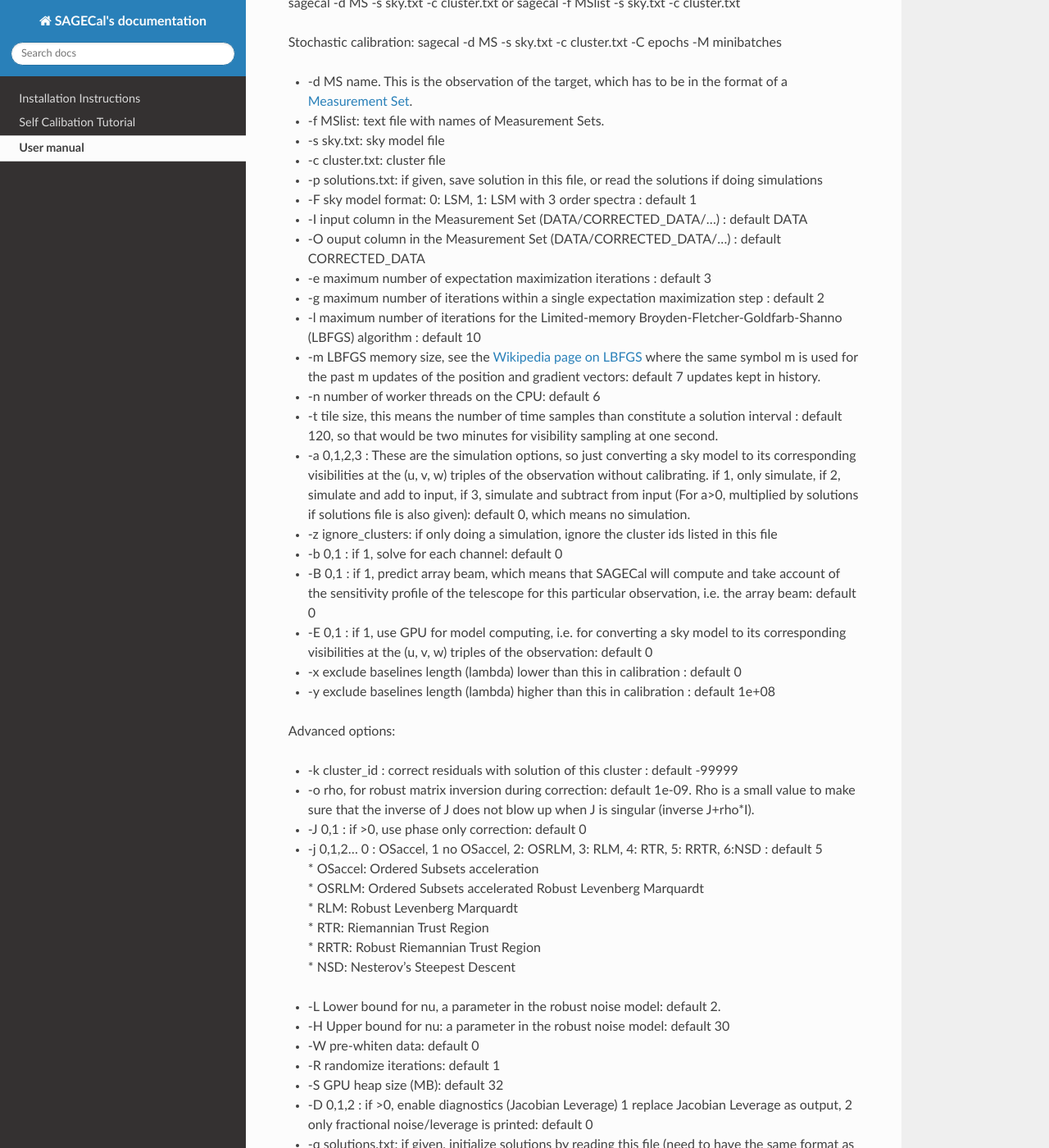
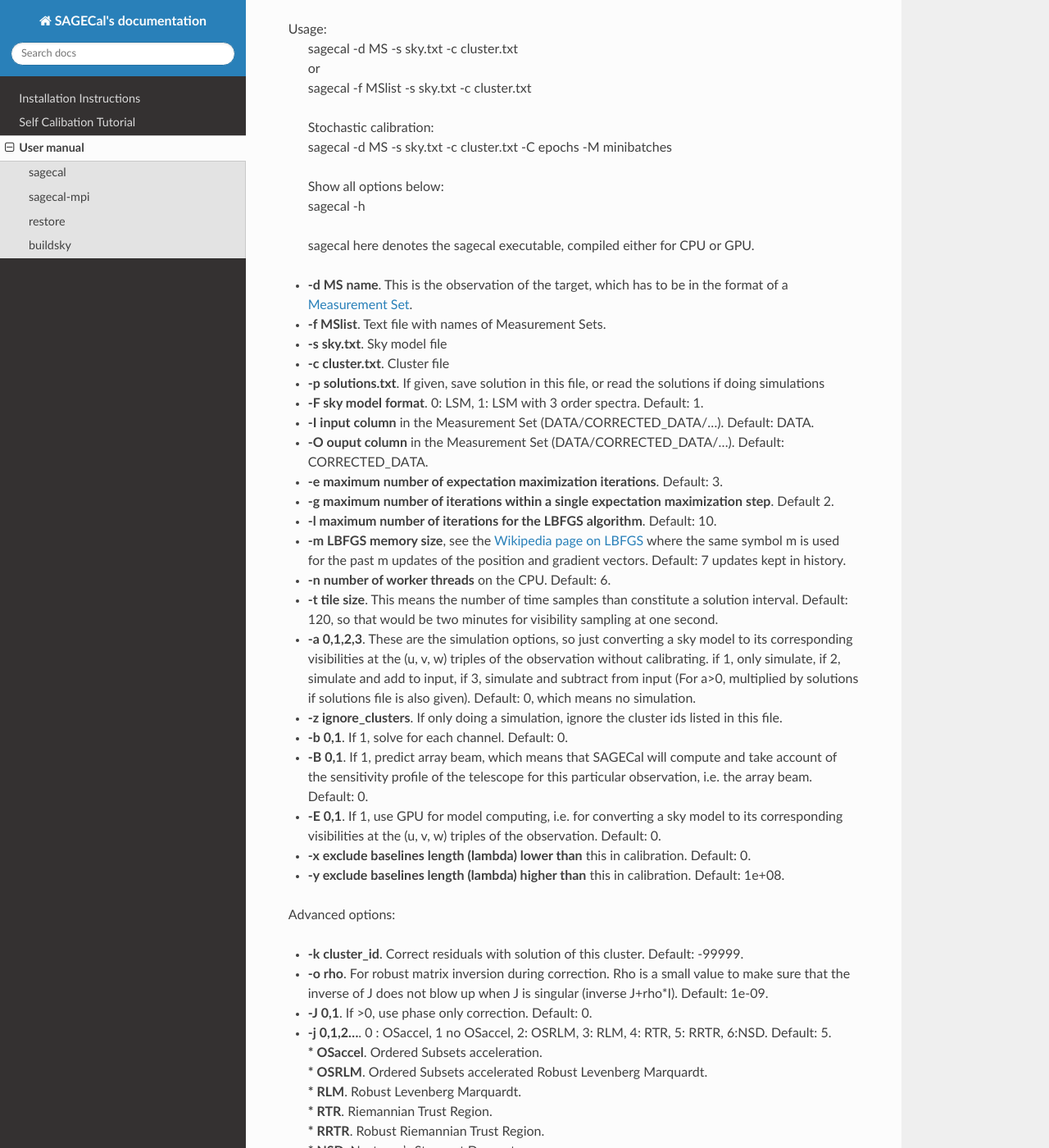
Before and after one commit to nlesc-dirac/sagecal, a Sphinx documentation site: the page built from Docs/source/user_manual.rst, in a window 1280 px wide and 1400 px high, scrolled down 192 px. Shown: the whole window at 82% size. Built offline with Sphinx 7.4.7 and the Read the Docs theme 2.0.0, drawn with Linux system fonts in a browser that asks for light colours; some of the changed text lies outside the part shown.

Commit message:
This commit is mostly about boldfacing the options and about adding placeholders for sagecal-mpi, restore and buildsky

```diff
--- a/Docs/source/user_manual.rst
+++ b/Docs/source/user_manual.rst
@@ -1,69 +1,74 @@
 User manual
 ===========
 
-[hspreeuw@node503 bin]$ ./sagecal_gpu -h
-SAGECal 0.7.0 (C) 2011-2020 Sarod Yatawatta
-Usage:
-sagecal -d MS -s sky.txt -c cluster.txt
-or
-sagecal -f MSlist -s sky.txt -c cluster.txt
+sagecal
+^^^^^^^
+| Usage:
+|     sagecal -d MS -s sky.txt -c cluster.txt
+|     or
+|     sagecal -f MSlist -s sky.txt -c cluster.txt
+|
+|     Stochastic calibration:
+|     sagecal -d MS -s sky.txt -c cluster.txt -C epochs -M minibatches
+|
+|     Show all options below:
+|     sagecal -h
+|
+|     sagecal here denotes the sagecal executable, compiled either for CPU or GPU.
 
-Stochastic calibration:
-sagecal -d MS -s sky.txt -c cluster.txt -C epochs -M minibatches
-
-- -d MS name. This is the observation of the target, which has to be in the format of a `Measurement Set`_.
-- -f MSlist: text file with names of Measurement Sets.
-- -s sky.txt: sky model file
-- -c cluster.txt: cluster file
-- -p solutions.txt: if given, save solution in this file, or read the solutions if doing simulations
-- -F sky model format: 0: LSM, 1: LSM with 3 order spectra : default 1
-- -I input column in the Measurement Set (DATA/CORRECTED_DATA/...) : default DATA
-- -O ouput column in the Measurement Set (DATA/CORRECTED_DATA/...) : default CORRECTED_DATA
-- -e maximum number of expectation maximization iterations : default 3
-- -g maximum number of iterations within a single expectation maximization step : default 2
-- -l maximum number of iterations for the Limited-memory Broyden-Fletcher-Goldfarb-Shanno (LBFGS) algorithm : default 10
-- -m LBFGS memory size, see the `Wikipedia page on LBFGS`_ where the same symbol m is used for the past m updates of the position and gradient vectors: default 7 updates kept in history.
-- -n number of worker threads on the CPU: default 6
-- -t tile size, this means the number of time samples than constitute a solution interval : default 120, so that would be two minutes for visibility sampling at one second.
-- -a 0,1,2,3 : These are the simulation options, so just converting a sky model to its corresponding visibilities at the (u, v, w) triples of the observation without calibrating. if 1, only simulate, if 2, simulate and add to input, if 3, simulate and subtract from input (For a>0, multiplied by solutions if solutions file is also given): default 0, which means no simulation.
-- -z ignore_clusters: if only doing a simulation, ignore the cluster ids listed in this file
-- -b 0,1 : if 1, solve for each channel: default 0
-- -B 0,1 : if 1, predict array beam, which means that SAGECal will compute and take account of the sensitivity profile of the telescope for this particular observation, i.e. the array beam: default 0
-- -E 0,1 : if 1, use GPU for model computing, i.e. for converting a sky model to its corresponding visibilities at the (u, v, w) triples of the observation: default 0
-- -x exclude baselines length (lambda) lower than this in calibration : default 0
-- -y exclude baselines length (lambda) higher than this in calibration : default 1e+08
+- **-d MS name**. This is the observation of the target, which has to be in the format of a `Measurement Set`_.
+- **-f MSlist**. Text file with names of Measurement Sets.
+- **-s sky.txt**. Sky model file
+- **-c cluster.txt**. Cluster file
+- **-p solutions.txt**. If given, save solution in this file, or read the solutions if doing simulations
+- **-F sky model format**. 0: LSM, 1: LSM with 3 order spectra. Default: 1.
+- **-I input column** in the Measurement Set (DATA/CORRECTED_DATA/...). Default: DATA.
+- **-O ouput column** in the Measurement Set (DATA/CORRECTED_DATA/...). Default: CORRECTED_DATA.
+- **-e maximum number of expectation maximization iterations**.  Default: 3.
+- **-g maximum number of iterations within a single expectation maximization step**. Default 2.
+- **-l maximum number of iterations for the LBFGS algorithm**. Default: 10.
+- **-m LBFGS memory size**, see the `Wikipedia page on LBFGS`_ where the same symbol m is used for the past m updates of the position and gradient vectors.  Default: 7 updates kept in history.
+- **-n number of worker threads** on the CPU. Default: 6.
+- **-t tile size**. This means the number of time samples than constitute a solution interval. Default: 120, so that would be two minutes for visibility sampling at one second.
+- **-a 0,1,2,3**. These are the simulation options, so just converting a sky model to its corresponding visibilities at the (u, v, w) triples of the observation without calibrating. if 1, only simulate, if 2, simulate and add to input, if 3, simulate and subtract from input (For a>0, multiplied by solutions if solutions file is also given). Default: 0, which means no simulation.
+- **-z ignore_clusters**. If only doing a simulation, ignore the cluster ids listed in this file.
+- **-b 0,1**. If 1, solve for each channel. Default: 0.
+- **-B 0,1**. If 1, predict array beam, which means that SAGECal will compute and take account of the sensitivity profile of the telescope for this particular observation, i.e. the array beam. Default: 0.
+- **-E 0,1**. If 1, use GPU for model computing, i.e. for converting a sky model to its corresponding visibilities at the (u, v, w) triples of the observation. Default: 0.
+- **-x exclude baselines length (lambda) lower than** this in calibration. Default: 0.
+- **-y exclude baselines length (lambda) higher than** this in calibration. Default: 1e+08.
 
 Advanced options:
 
-- -k cluster_id : correct residuals with solution of this cluster : default -99999
-- -o rho, for robust matrix inversion during correction: default 1e-09. Rho is a small value to make sure that the inverse of J does not blow up when J is singular (inverse J+rho*I).
-- -J 0,1 : if >0, use phase only correction: default 0
-- | -j 0,1,2... 0 : OSaccel, 1 no OSaccel, 2: OSRLM, 3: RLM, 4: RTR, 5: RRTR, 6:NSD : default 5
-  | * OSaccel: Ordered Subsets acceleration
-  | * OSRLM: Ordered Subsets accelerated Robust Levenberg Marquardt
-  | * RLM: Robust Levenberg Marquardt
-  | * RTR: Riemannian Trust Region
-  | * RRTR: Robust Riemannian Trust Region
-  | * NSD: Nesterov's Steepest Descent
+- **-k cluster_id**. Correct residuals with solution of this cluster. Default: -99999.
+- **-o rho**. For robust matrix inversion during correction. Rho is a small value to make sure that the inverse of J does not blow up when J is singular (inverse J+rho*I). Default: 1e-09.
+- **-J 0,1**. If >0, use phase only correction. Default: 0.
+- | **-j 0,1,2...**. 0 : OSaccel, 1 no OSaccel, 2: OSRLM, 3: RLM, 4: RTR, 5: RRTR, 6:NSD. Default: 5.
+  | *** OSaccel**. Ordered Subsets acceleration.
+  | *** OSRLM**. Ordered Subsets accelerated Robust Levenberg Marquardt.
+  | *** RLM**. Robust Levenberg Marquardt.
+  | *** RTR**. Riemannian Trust Region.
+  | *** RRTR**. Robust Riemannian Trust Region.
+  | *** NSD**. Nesterov's Steepest Descent.
 
-- -L Lower bound for nu, a parameter in the robust noise model: default 2.
-- -H Upper bound for nu: a parameter in the robust noise model: default 30
-- -W pre-whiten data: default 0
-- -R randomize iterations: default 1
-- -S GPU heap size (MB): default 32
-- -D 0,1,2 : if >0, enable diagnostics (Jacobian Leverage) 1 replace Jacobian Leverage as output, 2 only fractional noise/leverage is printed: default 0
-- -q solutions.txt: if given, initialize solutions by reading this file (need to have the same format as a solution file, only solutions for 1 timeslot needed)
+- **-L Lower bound for nu**, a parameter in the robust noise model. Default: 2.
+- **-H Upper bound for nu**, a parameter in the robust noise model. Default: 30.
+- **-W pre-whiten data**. Default: 0. This option has been deprecated.
+- **-R randomize iterations**. Default: 1. This option can be used, for instance, when you want to randomize the order of the calibration directions.
+- **-S GPU heap size (MB)**. Default: 32.
+- **-D 0,1,2**. If >0, enable diagnostics (Jacobian Leverage) 1 replace Jacobian Leverage as output, 2 only fractional noise/leverage is printed. Default: 0.
+- **-q solutions.txt**. If given, initialize solutions by reading this file (need to have the same format as a solution file, only solutions for 1 timeslot needed).
 
   | Stochastic mode:
-  | -C epochs, if >0, use stochastic calibration: default 0
-  | -M minibatches, must be >0, split data to this many minibatches: default 1
-  | -w mini-bands, must be >0, split channels to this many mini-bands for bandpass calibration: default 1
+  | **-C epochs**. If >0, use stochastic calibration. Default: 0.
+  | **-M minibatches**. Must be >0, split data to this many minibatches. Default: 1.
+  | **-w mini-bands**. Must be >0, split channels to this many mini-bands for bandpass calibration. Default: 1.
   |
   | Stochastic mode with consensus:
-  | -A ADMM iterations: default 1
-  | -P consensus polynomial terms: default 2
-  | -Q consensus polynomial type (0,1,2,3): default 2
-  | -r regularization factor: default 5
+  | **-A ADMM iterations**. Default: 1.
+  | **-P consensus polynomial terms**. Default: 2.
+  | **-Q consensus polynomial type** (0,1,2,3). Default: 2.
+  | **-r regularization factor**. Default: 5.
 
 | Note:
 | - In stochastic mode, no hybrid solutions are allowed.
@@ -72,3 +77,12 @@ Advanced options:
 
 .. _`Measurement Set`: https://casa.nrao.edu/casadocs/casa-5.1.0/reference-material/measurement-set
 .. _`Wikipedia page on LBFGS`: https://en.wikipedia.org/wiki/Limited-memory_BFGS
+
+sagecal-mpi
+^^^^^^^^^^^
+
+restore
+^^^^^^^
+
+buildsky
+^^^^^^^^
```
